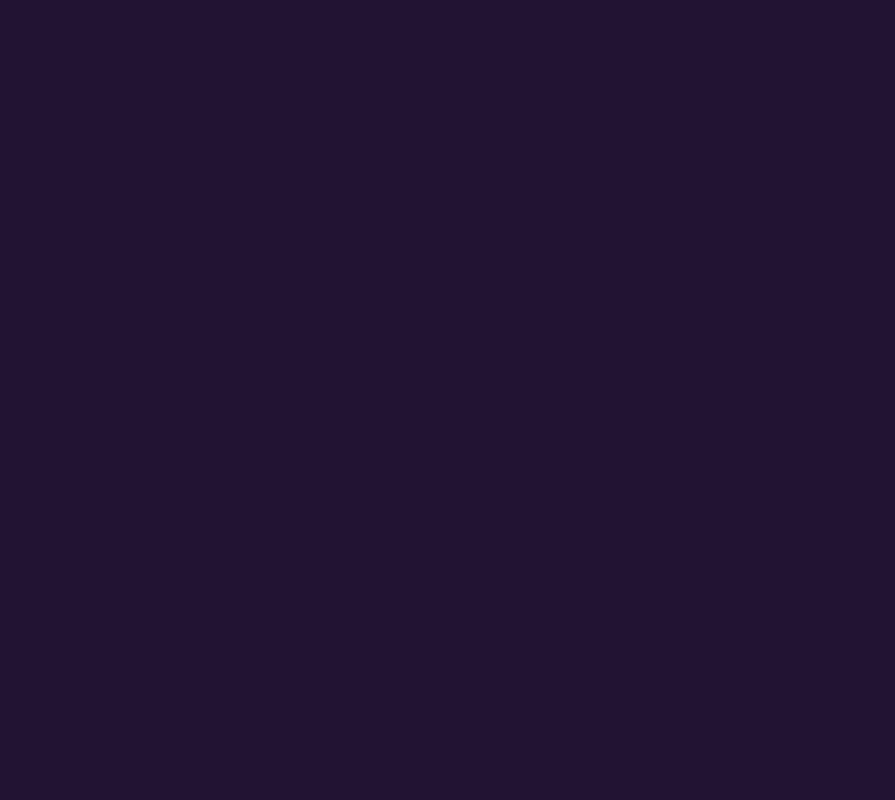
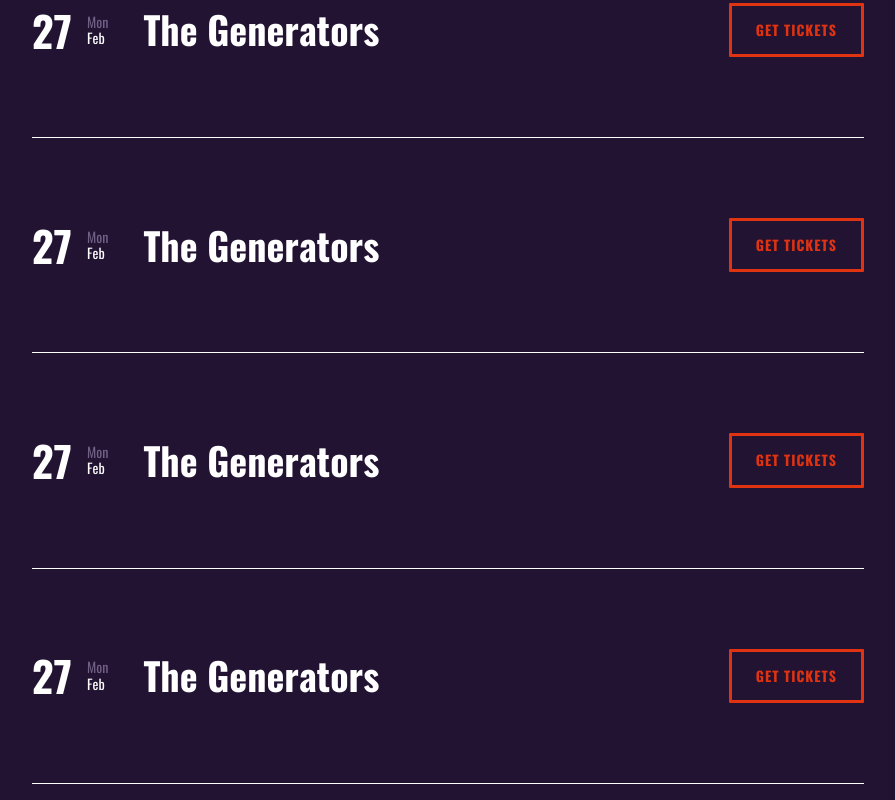
Before and after one commit to SutheeDev/The-Bloc-Camp, a React (Create React App) app in the folder client/: page / in a window 1280 px wide. Shown: the part 1700-2500 px from the top of the page, without its empty margins (192-1087 px from the left). Before the commit the page ends 1635 px from the top, so only its background shows below. Built offline with nearby package versions, Linux system fonts and the light colour scheme.

Commit message:
style Shows component

```diff
--- a/client/src/components/Shows.js
+++ b/client/src/components/Shows.js
@@ -2,8 +2,9 @@ import styled from "styled-components";
 
 const Shows = () => {
   return (
-    <section class="shows">
+    <Wrapper class="shows">
       <div class="shows-container">
+        {/* Show */}
         <div class="show">
           <div class="show-info">
             <h2>27</h2>
@@ -17,6 +18,71 @@ const Shows = () => {
             <button class="btn">get tickets</button>
           </a>
         </div>
+        {/* End Show */}
+
+        {/* Show */}
+        <div class="show">
+          <div class="show-info">
+            <h2>27</h2>
+            <div>
+              <p class="day">Mon</p>
+              <p>Feb</p>
+            </div>
+            <h3>The Generators</h3>
+          </div>
+          <a href="#">
+            <button class="btn">get tickets</button>
+          </a>
+        </div>
+        {/* End Show */}
+
+        {/* Show */}
+        <div class="show">
+          <div class="show-info">
+            <h2>27</h2>
+            <div>
+              <p class="day">Mon</p>
+              <p>Feb</p>
+            </div>
+            <h3>The Generators</h3>
+          </div>
+          <a href="#">
+            <button class="btn">get tickets</button>
+          </a>
+        </div>
+        {/* End Show */}
+
+        {/* Show */}
+        <div class="show">
+          <div class="show-info">
+            <h2>27</h2>
+            <div>
+              <p class="day">Mon</p>
+              <p>Feb</p>
+            </div>
+            <h3>The Generators</h3>
+          </div>
+          <a href="#">
+            <button class="btn">get tickets</button>
+          </a>
+        </div>
+        {/* End Show */}
+
+        {/* Show */}
+        <div class="show">
+          <div class="show-info">
+            <h2>27</h2>
+            <div>
+              <p class="day">Mon</p>
+              <p>Feb</p>
+            </div>
+            <h3>The Generators</h3>
+          </div>
+          <a href="#">
+            <button class="btn">get tickets</button>
+          </a>
+        </div>
+        {/* End Show */}
 
         <div class="fancy-btn">
           <a href="#">
@@ -26,9 +92,174 @@ const Shows = () => {
           <div class="btn-bg"></div>
         </div>
       </div>
-    </section>
+    </Wrapper>
   );
 };
 export default Shows;
 
-const Wrapper = styled.section``;
+const Wrapper = styled.section`
+  /* ----------------- */
+  /* Shows Section */
+  /* ----------------- */
+  .shows {
+    background-color: #321f48;
+    padding: 80px 0;
+  }
+  .shows-container {
+    width: 65vw;
+    max-width: 1000px;
+    margin: 0 auto;
+  }
+  .show {
+    padding: 80px 0;
+    border-bottom: 1px solid #ffffff;
+    display: flex;
+    justify-content: space-between;
+    align-items: center;
+    overflow: hidden;
+  }
+  .show-info {
+    display: flex;
+    justify-content: space-between;
+    align-items: center;
+    gap: 15px;
+    cursor: pointer;
+    overflow: hidden;
+
+    transition: all 0.3s ease-out;
+  }
+  .show:hover .show-info {
+    transform: translateX(-110px);
+  }
+  .show-info h2 {
+    font-size: 42px;
+  }
+  .show-info p {
+    text-transform: capitalize;
+  }
+  .show-info h3 {
+    font-size: 38px;
+    text-transform: capitalize;
+    padding-left: 20px;
+  }
+  .btn {
+    text-transform: uppercase;
+    padding: 1rem 1.5rem;
+    color: #df3311;
+    border: 3px solid #df3311;
+    background-color: transparent;
+    border-radius: 1px;
+    cursor: pointer;
+    letter-spacing: 1px;
+    font-weight: 700;
+
+    transition: all 0.3s ease;
+  }
+  .btn:hover {
+    color: #ffffff;
+    border: 3px solid #8f210c;
+  }
+  .day {
+    color: #726185;
+  }
+  .fancy-btn {
+    position: relative;
+    height: 55px;
+    margin-top: 80px;
+  }
+  .fancy-btn button {
+    text-transform: uppercase;
+    padding: 1rem 1.5rem;
+    color: #221333;
+    border: 3px solid #221333;
+    background-color: transparent;
+    border-radius: 1px;
+    position: absolute;
+    top: 0;
+    left: 50%;
+    transform: translate(-50%, 0);
+    z-index: 2;
+    cursor: pointer;
+    letter-spacing: 1px;
+    font-weight: 700;
+
+    transition: all 0.3s ease;
+  }
+  .fancy-btn div.btn-block {
+    position: absolute;
+    top: 50%;
+    left: 50%;
+    transform: translate(-73%, -55%);
+    width: 40vh;
+    max-width: 220px;
+    height: 27px;
+    background-color: #ffffff;
+    border-radius: 1px;
+    z-index: 1;
+  }
+  .fancy-btn button:hover {
+    background-color: #221333;
+    color: #df3311;
+  }
+  .btn-bg {
+    width: 230px;
+    height: 74px;
+    background-color: #df3311;
+    position: absolute;
+    top: 50%;
+    left: 50%;
+    transform: translate(-38%, -50%);
+    border-radius: 1px;
+  }
+  /* ----------------- */
+  /* Shows Section Media Queries */
+  /* ----------------- */
+  @media screen and (max-width: 850px) {
+    .shows {
+      padding: 50px 0;
+    }
+    .shows-container {
+      width: 85vw;
+    }
+    .show {
+      padding: 50px 0;
+    }
+    .show-info h2 {
+      font-size: 30px;
+    }
+    .show-info p {
+      font-size: 12px;
+    }
+    .show-info h3 {
+      font-size: 26px;
+      padding-left: 15px;
+    }
+    .btn {
+      padding: 10px 18px;
+    }
+    .show:hover .show-info {
+      transform: translateX(-90px);
+    }
+  }
+  @media screen and (max-width: 450px) {
+    .show {
+      flex-direction: column;
+    }
+    .show-info {
+      width: 100%;
+      justify-content: flex-start;
+      margin-bottom: 20px;
+    }
+    .show-info h3 {
+      display: block;
+      width: 100%;
+    }
+    .btn {
+      display: block;
+      width: 100%;
+    }
+    .show:hover .show-info {
+      transform: translateX(-90px);
+    }
+  }
+`;
```
